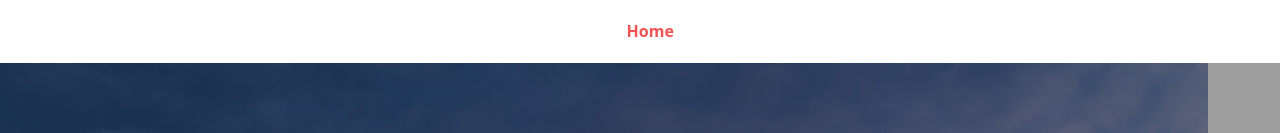
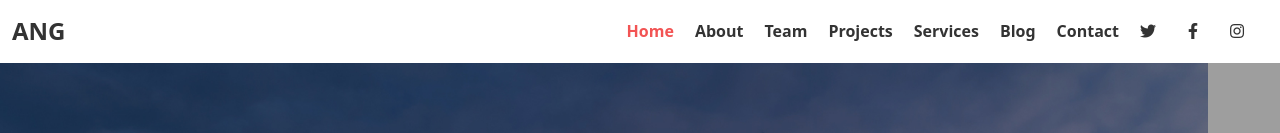
Before and after one commit to waleedbadr99/ang, a plain HTML site: page index.html in a window 1280 px wide. Shown: the top 133 px of the page. Drawn offline with Linux system fonts and the light colour scheme; grey boxes are pictures that could not be loaded.

Commit message:
Update style.css

```diff
--- a/css/style.css
+++ b/css/style.css
@@ -35,21 +35,22 @@
 }
 nav.navbar  {
     border-bottom: 1px solid #ffffff52;
+    background-color: #fff;
 }
 .navbar-light .navbar-brand {
-    color: rgb(255 255 255 / 90%);
+    color: #333;
     font-weight: 800;
     font-size: 24px;
 }
 .navbar-light .navbar-brand:focus, .navbar-light .navbar-brand:hover {
-    color: #fff;
+    color: #333;
 }
 .navbar-light .navbar-nav .nav-link.active, .navbar-light .navbar-nav .show>.nav-link {
     color: #f25454 !important;
 }
 .navbar-light .navbar-nav .nav-link {
     font-weight: 600;
-    color: rgb(255, 255, 255) !important;
+    color: #333 !important;
     margin-right: 5px;
 }
 .navbar-light .navbar-nav .nav-link:hover {
```
